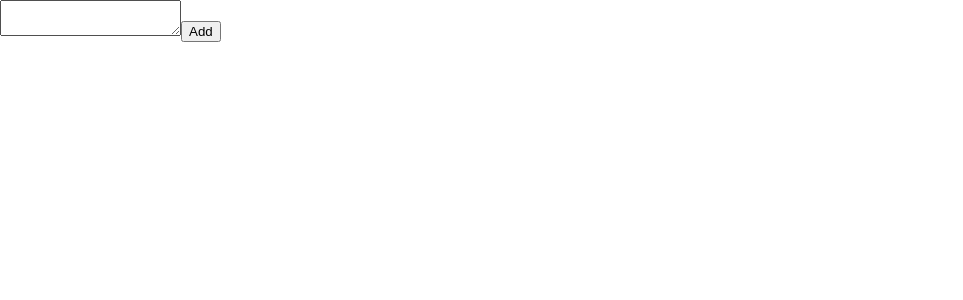
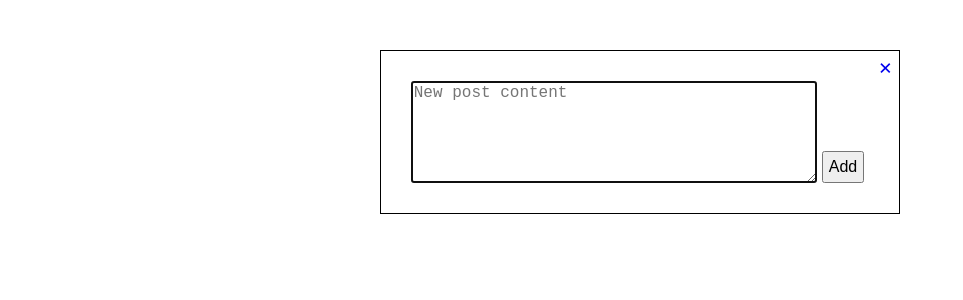
Before and after one commit to qvvverty/ra-router-2-front, a React (Create React App) app: page /posts/new in a window 1280 px wide. Shown: the top 300 px of the page, without its empty margins (0-963 px from the left). Built offline with nearby package versions, Linux system fonts and the light colour scheme.

Commit message:
add Posts and PostsContext

```diff
--- a/src/App.css
+++ b/src/App.css
@@ -1,3 +1,7 @@
+.nav-link {
+  margin-left: 20px;
+}
+
 .posts-container {
   padding: 20px;
 }
@@ -15,10 +19,44 @@
   margin-top: 5px;
 }
 
-.post-delete {
+.new-post-wrapper {
+  display: flex;
+  justify-content: space-around;
+
+  padding: 50px;
+}
+
+.new-post-form {
+  position: relative;
+  margin-left: auto;
+  margin-right: auto;
+
+  display: flex;
+  align-items: flex-end;
+
+  padding: 30px;
+
+  border: 1px solid;
+}
+
+.new-post-content {
+  width: 25em;
+  height: 6em;
+
+  font-size: 16px;
+}
+
+.new-post-submit-btn {
+  margin: 5px 5px 0;
+  padding: 5px;
+
+  font-size: 16px;
+}
+
+.new-post-close {
   position: absolute;
   top: 5px;
   right: 5px;
 
-  cursor: pointer;
+  font-size: 20px;
 }
--- a/src/App.js
+++ b/src/App.js
@@ -2,12 +2,15 @@ import './App.css';
 import { BrowserRouter as Router, Route } from 'react-router-dom';
 import Posts from './components/Posts';
 import NewPost from './components/NewPost';
+import { PostsProvider } from './contexts/PostsContext';
 
 function App() {
   return (
     <Router>
-      <Route exact path="/" component={Posts} />
-      <Route path="/posts/new" component={NewPost} />
+      <PostsProvider>
+        <Route exact path="/" component={Posts} />
+        <Route path="/posts/new" component={NewPost} />
+      </PostsProvider>
     </Router>
   );
 }
--- a/src/components/NewPost.jsx
+++ b/src/components/NewPost.jsx
@@ -1,4 +1,5 @@
 import { useState } from 'react';
+import { Link } from 'react-router-dom';
 
 export default function NewPost(props) {
   const [newPost, setNewPost] = useState({ id: 0, content: '' });
@@ -21,9 +22,21 @@ export default function NewPost(props) {
   }
 
   return (
-    <form className="new-post-form" onSubmit={submitHandler}>
-      <textarea className="new-post-content" name="content" value={newPost.content} onChange={inputHandler} />
-      <button className="new-post-submit-btn" type="submit">Add</button>
-    </form>
+    <div className="new-post-wrapper">
+      <form className="new-post-form" onSubmit={submitHandler}>
+        <textarea
+          className="new-post-content"
+          name="content"
+          placeholder="New post content"
+          autoFocus={true}
+          value={newPost.content}
+          onChange={inputHandler}
+        />
+        <button className="new-post-submit-btn" type="submit">
+          Add
+        </button>
+        <Link to="/"><div className="new-post-close">✗</div></Link>
+      </form>
+    </div>
   )
 }
--- a/src/components/Post.jsx
+++ b/src/components/Post.jsx
@@ -16,7 +16,6 @@ export default function Post(props) {
       <div>
         {new Date(props.created).toLocaleDateString('ru-RU', dateOptions)}
       </div>
-      {/* <div className="post-delete">✗</div> */}
     </div>
   )
 }
--- a/src/components/Posts.jsx
+++ b/src/components/Posts.jsx
@@ -1,9 +1,11 @@
-import { useState, useEffect } from 'react';
+import { useEffect, useContext } from 'react';
 import { Link } from 'react-router-dom';
 import Post from './Post';
+import PostsContext from '../contexts/PostsContext';
+
 
 export default function Posts() {
-  const [posts, setPosts] = useState([]);
+  const { posts, setPosts } = useContext(PostsContext);
 
   useEffect(() => {
     const fetchPosts = async () => {
@@ -21,7 +23,7 @@ export default function Posts() {
     }
 
     fetchPosts();
-  }, []);
+  }, [setPosts]);
 
   // const deletePost = async id => {
   //   const response = fetch(process.env.REACT_APP_POSTS + '/' + id, {
@@ -34,7 +36,7 @@ export default function Posts() {
       <div className="posts-container">
         {posts.map(post => <Post {...post} key={post.id} />)}
       </div>
-      <Link to="/posts/new">New post</Link>
+      <Link className="nav-link" to="/posts/new">New post</Link>
     </>
   )
 }
--- /dev/null
+++ b/src/contexts/PostsContext.js
@@ -0,0 +1,14 @@
+import { createContext, useState } from 'react';
+
+const PostsContext = createContext([]);
+export default PostsContext;
+
+export function PostsProvider(props) {
+  const [posts, setPosts] = useState([]);
+
+  return (
+    <PostsContext.Provider value={{ posts, setPosts }}>
+      {props.children}
+    </PostsContext.Provider>
+  )
+}
```
